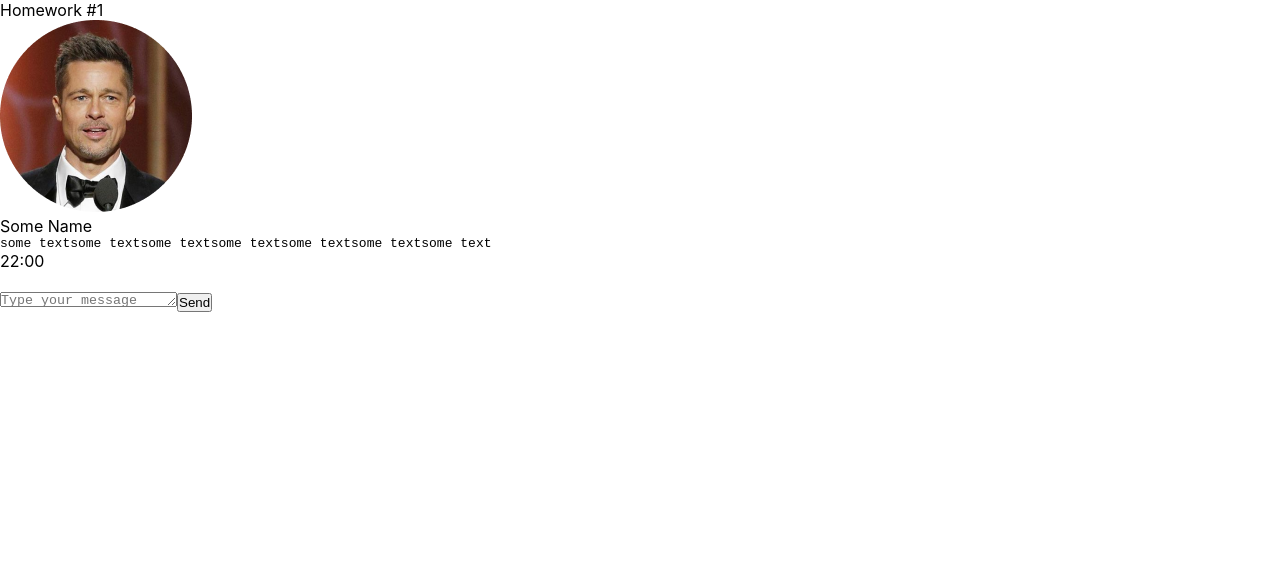
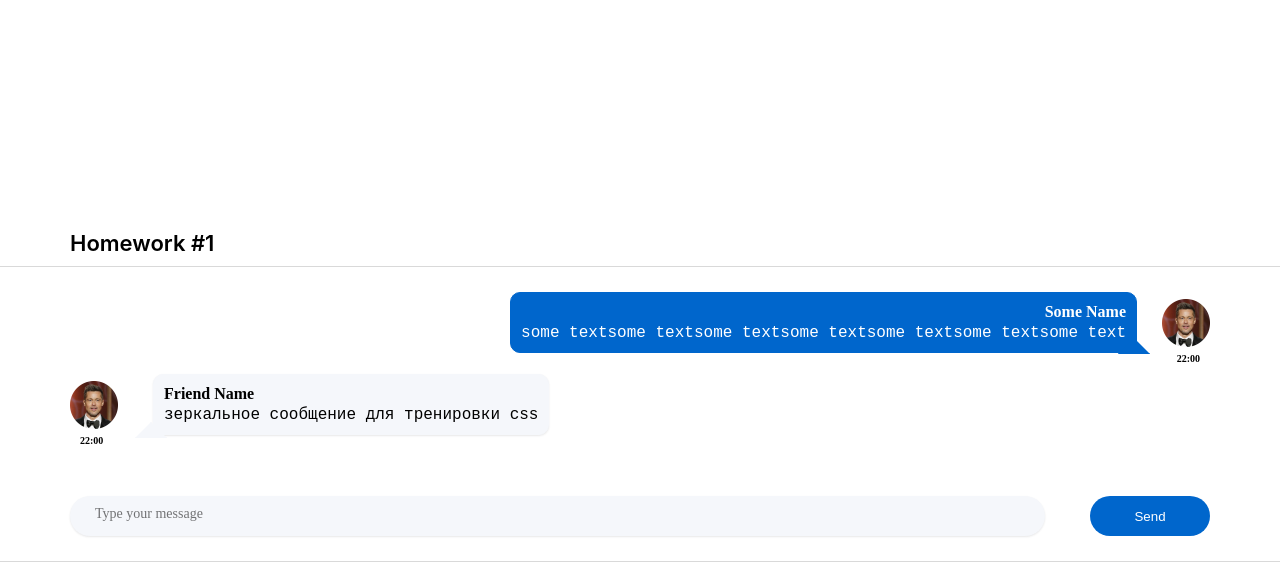
Before and after one commit to VitaMirosh/hws2-master, a React (Create React App) app: page / in a window 1280 px wide. Shown: the top 576 px of the page. Built offline with nearby package versions, Linux system fonts and the light colour scheme.

Commit message:
style:message,textarea,button

```diff
--- a/src/s1-main/App.module.css
+++ b/src/s1-main/App.module.css
@@ -1,11 +1,18 @@
 .App {
     --header_height: 60px;
+
 }
 
 .hw {
-
+    font-family: Montserrat;
+    /*margin: 10px 70px 216px 70px;*/
+    border-bottom: 1px solid rgba(217, 217, 217, 1);
+    border-top: 1px solid rgba(217, 217, 217, 1);
 }
 
+
 .hwTitle {
-
+    margin: 230px 0 10px 70px;
+    font-weight: 600;
+    font-size: 22px;
 }
--- a/src/s2-homeworks/hw01/friend-message/FriendMessage.module.css
+++ b/src/s2-homeworks/hw01/friend-message/FriendMessage.module.css
@@ -1,31 +1,63 @@
 .friendMessage {
+    display: flex;
+    flex-direction: column;
+    margin: 10px 0 0 70px;
 
 }
 
 .friendImageAndText {
-
+    display: flex;
 }
 
 .friendImageAndText img {
-
+    width: 48px;
+    height: 48px;
+    margin-right: 35px;
+    align-self: center;
 }
 
 .friendText {
 
+    align-items: center;
+    border: rgba(245, 247, 251, 1) 1px solid;
+    border-radius: 10px;
+    padding: 10px;
+    background-color: rgba(245, 247, 251, 1);
+    box-shadow: 0px 1px 2px 0px rgba(29, 33, 38, 0.1);
+    position: relative;
+
+
 }
 
 .friendText:after {
+    content: "";
+    width: 30px;
+    height: 30px;
+    background-color: rgba(245, 247, 251, 1);
+    border:1px solid rgba(245, 247, 251, 1);
+    position: absolute;
+    top: 47px;
+    left: -19px;
+    clip-path: polygon(50% 0, 100% 50%, 0 50%);
+
 
 }
 
 .friendName {
-
+    font-weight: bold;
+    padding-bottom: 3px;
 }
 
 .friendMessageText {
-
+    font-weight: 400;
+    font-size: 16px;
 }
 
 .friendTime {
 
+    font-size: 10px;
+    font-weight: 600;
+    margin-left: 10px;
+
+
 }
--- a/src/s2-homeworks/hw01/friend-message/FriendMessage.tsx
+++ b/src/s2-homeworks/hw01/friend-message/FriendMessage.tsx
@@ -1,8 +1,9 @@
 import React from 'react'
 import s from './FriendMessage.module.css'
+import {MessagePropsType} from '../message/Message';
 
 // создать тип вместо any и отобразить приходящие данные
-const FriendMessage = (props: any) => {
+const FriendMessage = (props:MessagePropsType) => {
     return (
         <div
             id={'hw1-friend-message-' + props.message.id}
@@ -11,26 +12,20 @@ const FriendMessage = (props: any) => {
             <div className={s.friendImageAndText}>
                 <img
                     id={'hw1-friend-avatar-' + props.message.id}
-                    // создаёт студент
-
-                    //
+                    src = {props.message.user.avatar}
                 />
                 <div className={s.friendText}>
                     <div
                         id={'hw1-friend-name-' + props.message.id}
                         className={s.friendName}
                     >
-                        {/*создаёт студент*/}
-
-                        {/**/}
+                        {props.message.user.name}
                     </div>
                     <pre
                         id={'hw1-friend-text-' + props.message.id}
                         className={s.friendMessageText}
                     >
-                        {/*создаёт студент*/}
-
-                        {/**/}
+                        {props.message.message.text}
                     </pre>
                 </div>
             </div>
@@ -38,9 +33,7 @@ const FriendMessage = (props: any) => {
                 id={'hw1-friend-time-' + props.message.id}
                 className={s.friendTime}
             >
-                {/*создаёт студент*/}
-
-                {/**/}
+                {props.message.message.time}
             </div>
         </div>
     )
--- a/src/s2-homeworks/hw01/message-sender/MessageSender.module.css
+++ b/src/s2-homeworks/hw01/message-sender/MessageSender.module.css
@@ -1,18 +1,50 @@
 .sendForm {
+    display: flex;
+    justify-content: space-between;
+    align-items: center;
+    margin: 50px 70px 25px 70px;
 
 }
 
 .textarea {
+    min-width: 975px;
+    min-height: 40px;
+    border-radius: 20px;
+    border: none;
+    background: rgba(245, 247, 251, 1);
+    resize: none;
+    padding:10px 0 10px 25px;
+    box-shadow: 0px 1px 2px 0px rgba(29, 33, 38, 0.1);
 
 }
+.textarea:focus {
+    outline: none;
+}
+.textarea::placeholder {
+    color: rgba(0, 0, 0, 0.6);
+    opacity: 90%;
+    font-weight: 400;
+    font-family: Montserrat;
+    font-size: 14px;
 
+
+
+}
 .button {
+    width: 120px;
+    height: 40px;
+    border-radius: 20px;
+    border: none;
+    background: rgba(0, 102, 204, 1);
+    color: rgba(255, 255, 255, 1);
+
 
 }
 
 .button:hover {
 
 }
+
 .button:active {
-
+ opacity:50%;
 }
--- a/src/s2-homeworks/hw01/message/Message.module.css
+++ b/src/s2-homeworks/hw01/message/Message.module.css
@@ -1,31 +1,70 @@
 .message {
+    display: flex;
+    flex-direction: column;
 
+    margin: 25px 70px 0 0;
 }
 
+
 .imageAndText {
-
+    display: flex;
+    flex-direction: row-reverse;
 }
 
 .imageAndText img {
+    width: 48px;
+    height: 48px;
+    margin-left: 25px;
+    align-self: center;
 
 }
 
 .text {
+    align-items: center;
+    justify-items: end;
+    border: rgba(0, 102, 204, 1) 1px solid;
+    border-radius: 10px;
+    padding: 10px;
+    background-color: rgba(0, 102, 204, 1);
+    color: rgba(255, 255, 255, 1);
+    position: relative;
+
 
 }
 
 .text:after {
+    content: "";
+    width: 30px;
+    height: 30px;
+    background-color: rgba(0, 102, 204, 1);
+    border:1px solid rgba(0, 102, 204, 1);
+    position: absolute;
+    top: 45px;
+    right: -14px;
+    clip-path: polygon(50% 0, 100% 50%, 0 50%);
 
 }
 
 .name {
+    font-weight: bold;
+    padding-bottom: 3px;
 
 }
 
 .messageText {
-
+    font-weight: 400;
+    font-size: 16px;
 }
 
 .time {
+    font-size: 10px;
+    font-weight: 600;
+    display: flex;
+    flex-direction: column;
+    align-items: end;
+
+    align-self: end;
+    margin-right: 10px;
+
 
 }
```
